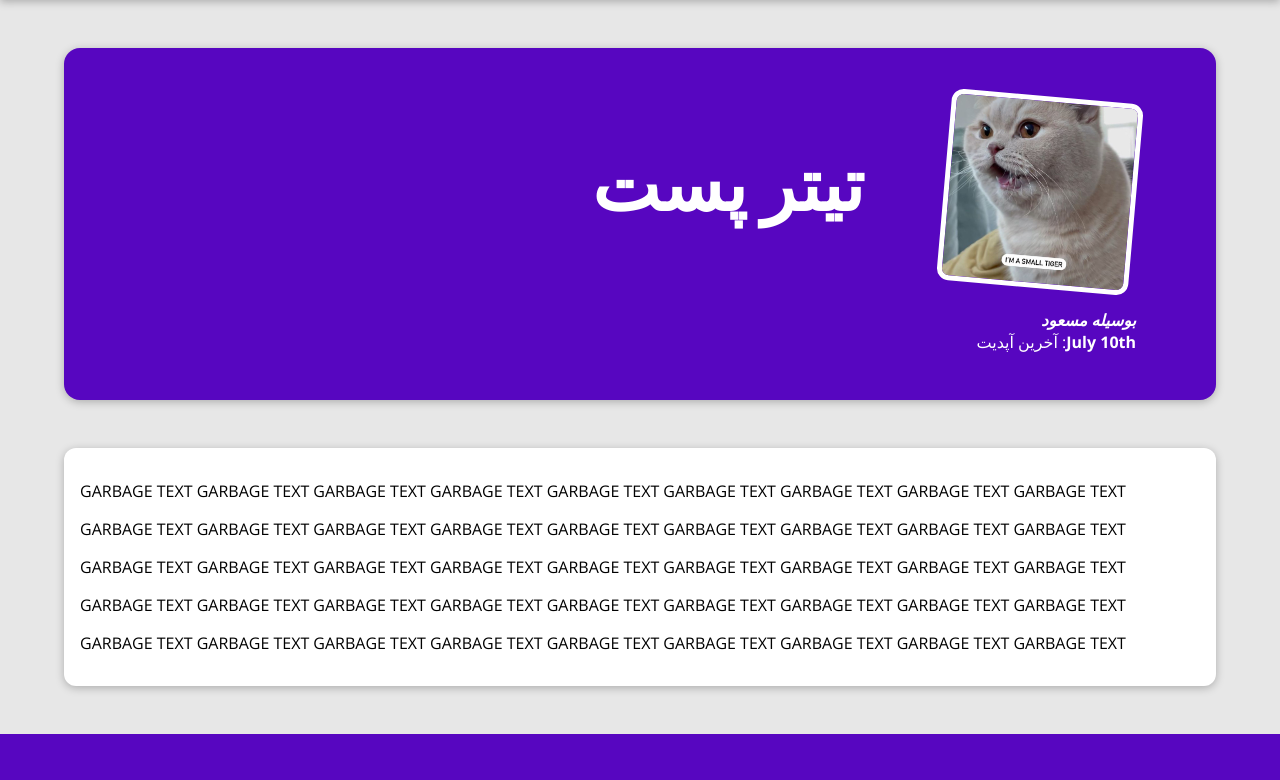
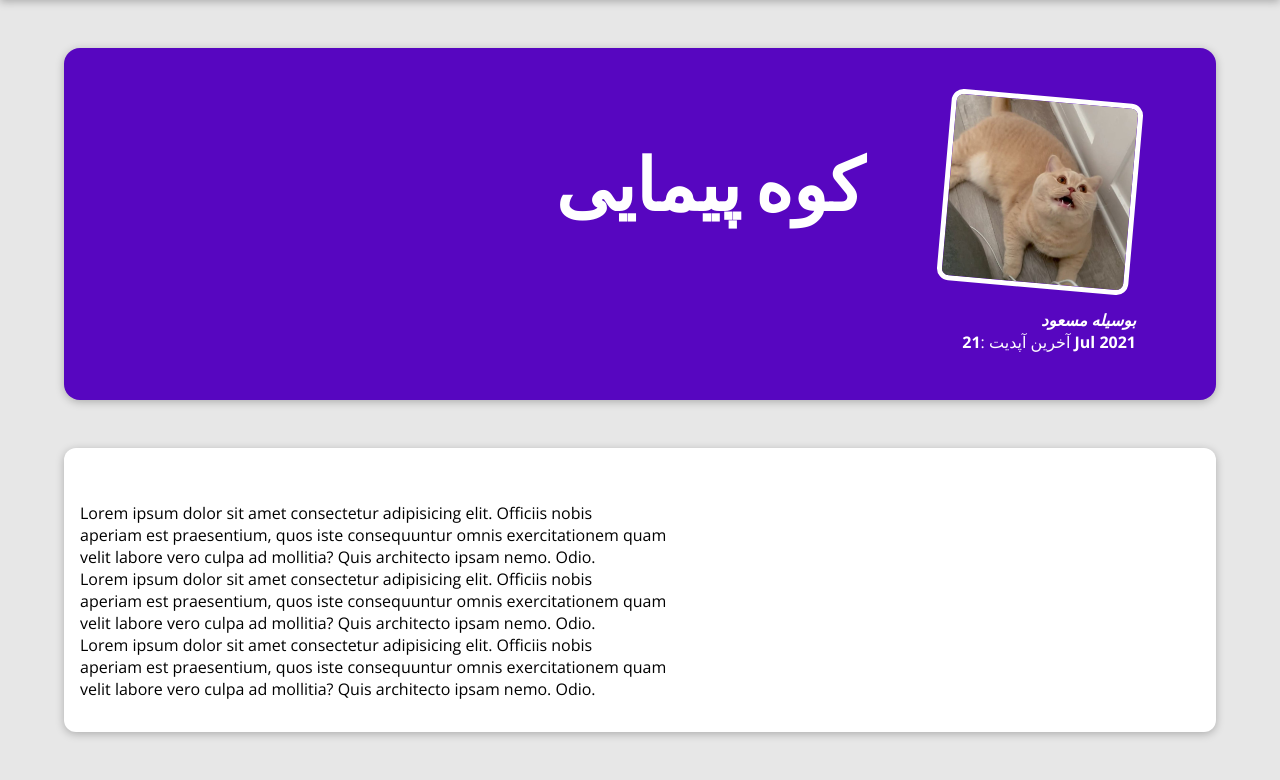
Before and after one commit to masoudqashqai/my_site, a Django app: page /posts/pishi in a window 1280 px wide. Shown: the part 80-860 px from the top of the page. Before the commit the page ends 814 px from the top, so only its background shows below. Run offline with Django 4.2, Linux system fonts and the light colour scheme.

Commit message:
post-detail

```diff
--- a/blog/templates/blog/all-posts.html
+++ b/blog/templates/blog/all-posts.html
@@ -13,9 +13,9 @@ All Posts
     <section id="all-posts">
         <h2>تمام پست های من</h2>
         <ul>
-            {% include 'blog/includes/post.html' %}
-            {% include 'blog/includes/post.html' %}
-            {% include 'blog/includes/post.html' %}
+            {% for post in all_posts %}
+                {% include 'blog/includes/post.html' %}
+            {% endfor %}
         </ul>
     </section>
 {% endblock %}
--- a/blog/templates/blog/post-detail.html
+++ b/blog/templates/blog/post-detail.html
@@ -2,20 +2,20 @@
 {% load static %}
 
 {% block page_title %}
-This Post
+{{ post.title }}
 {% endblock %}
 {% block css_files %}
     <link rel="stylesheet" href="{% static 'blog/post-detail.css' %}">
 {% endblock %}
 {% block page_content %}
     <section id="summary">
-    <h2 class="post-title">تیتر پست</h2>
+    <h2 class="post-title">{{ post.title }}</h2>
         <article>
 
-                <img src="{% static 'blog/images/smalltiger.jpg' %}" alt="post-title">
-                <address>بوسیله مسعود</address>
+                <img src="{% static 'blog/images/'|add:post.image %}" alt="post-title">
+                <address>بوسیله {{ post.author }}</address>
                 <div>
-                    آخرین آپدیت :<time>July 10th</time>
+                    آخرین آپدیت :<time>{{  post.date|date:'d M Y' }}</time>
                 </div>
 
         </article>
@@ -23,15 +23,6 @@ This Post
     </section>
 
     <main>
-        <p>GARBAGE TEXT GARBAGE TEXT GARBAGE TEXT GARBAGE TEXT GARBAGE TEXT GARBAGE TEXT GARBAGE TEXT
-            GARBAGE TEXT GARBAGE TEXT </p>
-        <p>GARBAGE TEXT GARBAGE TEXT GARBAGE TEXT GARBAGE TEXT GARBAGE TEXT GARBAGE TEXT GARBAGE TEXT
-                GARBAGE TEXT GARBAGE TEXT </p>
-        <p>GARBAGE TEXT GARBAGE TEXT GARBAGE TEXT GARBAGE TEXT GARBAGE TEXT GARBAGE TEXT GARBAGE TEXT
-                GARBAGE TEXT GARBAGE TEXT </p>
-        <p>GARBAGE TEXT GARBAGE TEXT GARBAGE TEXT GARBAGE TEXT GARBAGE TEXT GARBAGE TEXT GARBAGE TEXT
-                GARBAGE TEXT GARBAGE TEXT </p>
-        <p>GARBAGE TEXT GARBAGE TEXT GARBAGE TEXT GARBAGE TEXT GARBAGE TEXT GARBAGE TEXT GARBAGE TEXT
-                GARBAGE TEXT GARBAGE TEXT </p>
+        {{ post.content|linebreaks }}
     </main>
 {% endblock %}
--- a/blog/views.py
+++ b/blog/views.py
@@ -68,14 +68,22 @@ def get_date(post):
     return post['date']
 
 def starting_page(request):
-    sorted_posts = sorted(all_posts,key=get_date)
+    sorted_posts = sorted(all_posts, key=get_date)
     latest_posts = sorted_posts[-3:]
-    return render(request,"blog/index.html",{
-        "posts":latest_posts
+    return render(request, "blog/index.html", {
+        "posts": latest_posts
     })
 
+
 def posts(request):
-    return render(request, "blog/all-posts.html")
+    return render(request, "blog/all-posts.html", {
+        "all_posts": all_posts
+    })
+
 
 def post_detail(request, slug):
-    return render(request, 'blog/post-detail.html')
+
+    identified_post = next(post for post in all_posts if post['slug'] == slug)
+    return render(request, 'blog/post-detail.html', {
+        'post': identified_post
+    })
```
